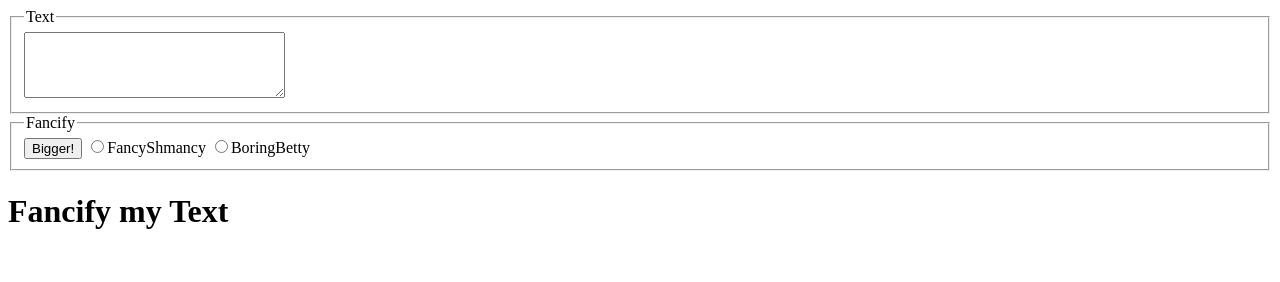
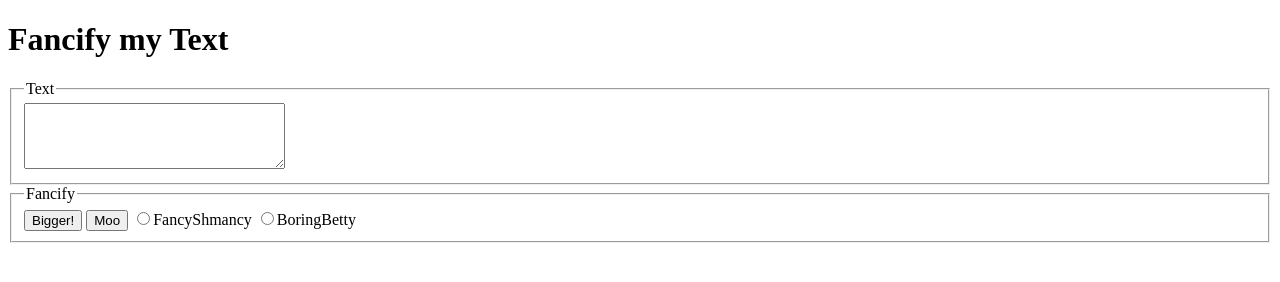
Before and after one commit to Matthew-L-Brehm/csc196wA3Mbrehm, a plain HTML site: page index.html in a window 1280 px wide. Drawn offline with Linux system fonts and the light colour scheme.

Commit message:
added all buttons required.

```diff
--- a/fancifymytext.js
+++ b/fancifymytext.js
@@ -1,5 +1,56 @@
-function helloWorld(){
+function getBigger(){
 
-    alert("Hello, world!");
+    var textarea = document.getElementById("textarea");
+    textarea.style.fontSize = "24px";
 
 }
+
+function changeStyle(){
+
+    var textarea = document.getElementById("textarea");
+    var fancyButtonId = document.getElementById("fancy");
+    var boringButtonId = document.getElementById("boring");
+
+    if(fancyButtonId.checked){
+
+        textarea.style.fontWeight = "bold";
+        textarea.style.textDecoration = "underline";
+        textarea.style.color = "blue";
+
+    }
+    if(boringButtonId.checked){
+
+        textarea.style.fontWeight = "normal";
+        textarea.style.textDecoration = "none";
+        textarea.style.color = "black";
+
+    }
+}
+
+function showAlert() {
+
+    alert("Changing font...");
+
+  }
+
+
+  function mooTime() {
+    var textarea = document.getElementById("textarea");
+    var text = textarea.value.toUpperCase();
+    var newText = "";
+
+    var sentences = text.split(".");
+
+    for (var i = 0; i < sentences.length - 1; i++) {
+
+        sentences[i] = sentences[i] + "-Moo";
+
+      //var words = sentences[i].split(" ");
+     // words[words.length - 1] = words[words.length - 1] + "-Moo";
+      //sentences[i] = words.join(" ");
+
+    }
+
+    moodText = sentences.join(".");
+    textarea.value = moodText;
+  }
--- a/index.html
+++ b/index.html
@@ -2,16 +2,8 @@
 <html>
 	<head>
 		<title>Fancify Shamcify</title>
-			<fieldset>
-				<legend> Text </legend>
-				<textarea rows="4" cols="30"></textarea>
-			</fieldset>
-			<fieldset>
-				<legend> Fancify </legend>
-					<button onclick = "helloWorld()"> Bigger! </button>
-					<label><input type="radio" name="style" value="">FancyShmancy</label>
-					<label><input type="radio" name="style" value="">BoringBetty</label>
-			</fieldset>
+
+		<script src="fancifymytext.js"></script>
 		<!-- link to your script file here -->
 
 	</head>
@@ -19,7 +11,17 @@
 	<body>
 		<h1>Fancify my Text</h1>
 
-
+		<fieldset>
+			<legend> Text </legend>
+			<textarea id = "textarea" rows="4" cols="30"></textarea>
+		</fieldset>
+		<fieldset>
+			<legend> Fancify </legend>
+				<button onclick = "getBigger()"> Bigger! </button>
+				<button onclick = "mooTime()"> Moo </button>
+				<label><input type="radio" id = "fancy" name="style" value="FancyShmancy" onclick = "changeStyle()" onchange = "showAlert()">FancyShmancy</label>
+				<label><input type="radio" id = "boring" name="style" value="BoringBetty" onclick = "changeStyle()" onchange = "showAlert()">BoringBetty</label>
+		</fieldset>
 		<!-- Your UI controls go here -->
 
 	</body>
```
